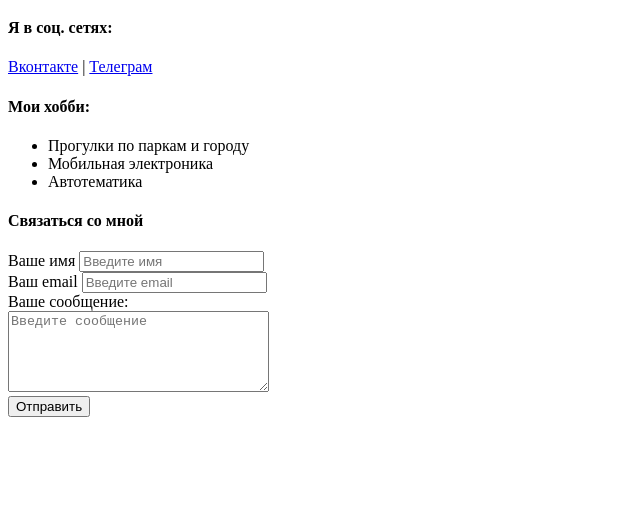
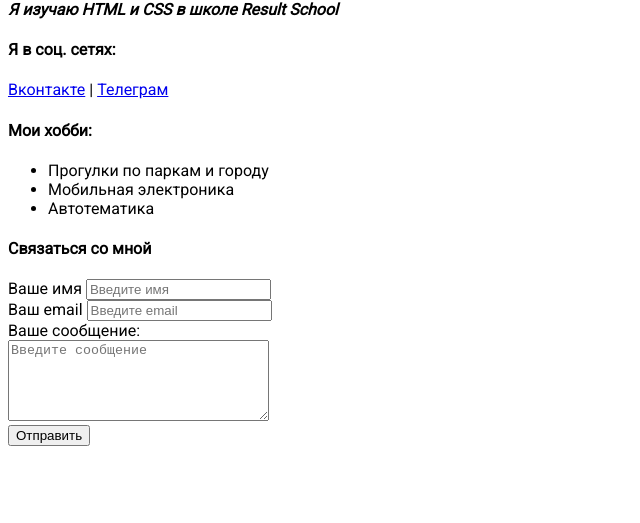
Before and after one commit to vk266/resume, a plain HTML site: page index.html in a window 1280 px wide. Shown: the part 277-800 px from the top of the page, without its empty margins (0-640 px from the left). Drawn offline with Linux system fonts and the light colour scheme.

Commit message:
addet styles

```diff
--- a/index.html
+++ b/index.html
@@ -11,12 +11,15 @@
 
 </head>
 <body>
+    <div class="info">
         <img src="Avatar.jpg" width="220" alt="что-то пошло не так">
+        <div class="info-text">
             <h1>Фирсов Данил</h1>
             <p>Я изучаю <em>HTML и CSS</em>  в школе <strong>Result School</strong> </p>
             <h4><strong>Я в соц. сетях:</strong></h4>
             <a href="https://vk.com/vk266" target="_blank">Вконтакте</a> |
             <a href="https://t.me/vk266" target="_blank">Телеграм</a>
+        </div>
         <h4><strong>Мои хобби:</strong></h4>
         <ul>
             <li>Прогулки по паркам и городу</li>
@@ -42,6 +45,7 @@
                 <button type="submit">Отправить</button>
             </div>
         </form>
+    </div>
 
 </body>
 </html>
--- a/styles.css
+++ b/styles.css
@@ -0,0 +1,12 @@
+@import url('https://fonts.googleapis.com/css2?family=Roboto&display=swap');
+
+body {
+    font-family: 'Roboto', sans-serif;
+    font-size: 16px;
+    font-weight: normal;
+}
+
+.info-text p {
+    font-style: italic;
+    font-weight: bold;
+}
```
Lines whose indentation alone changed are shown as unchanged.
